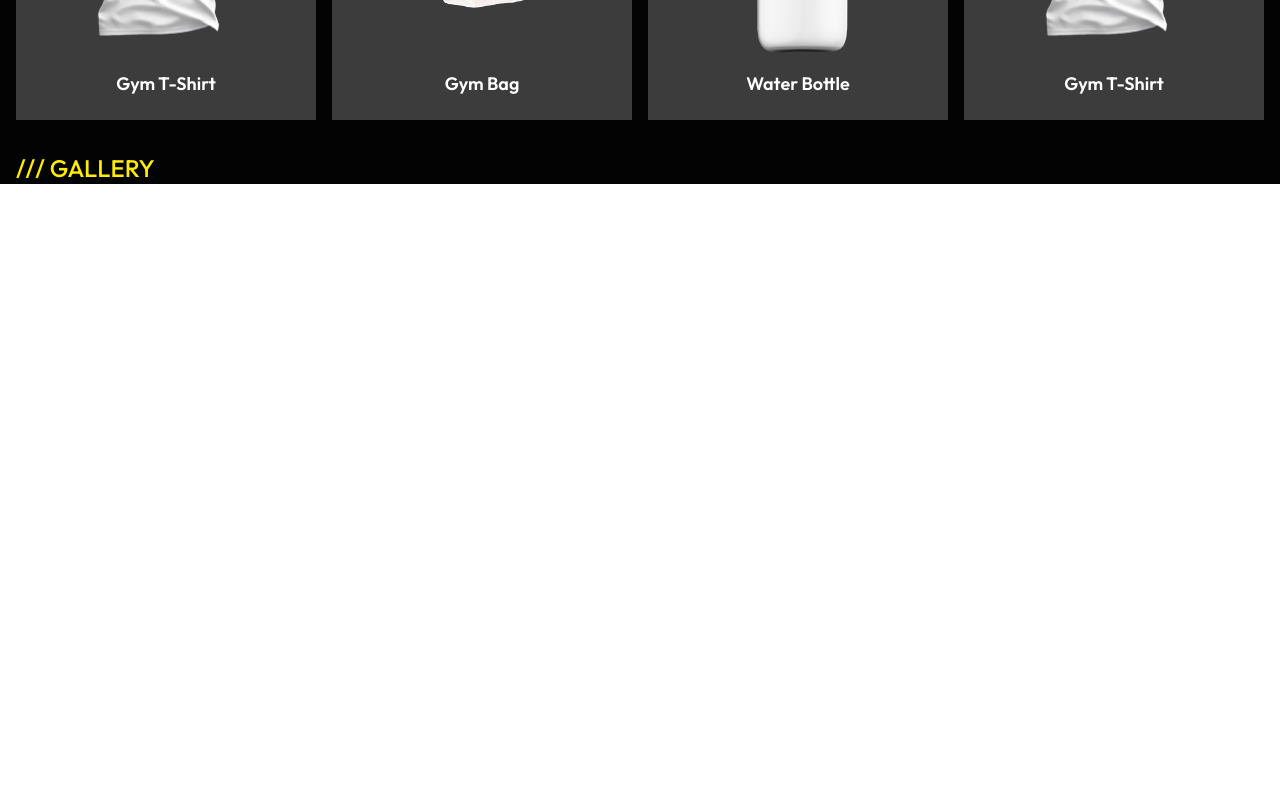
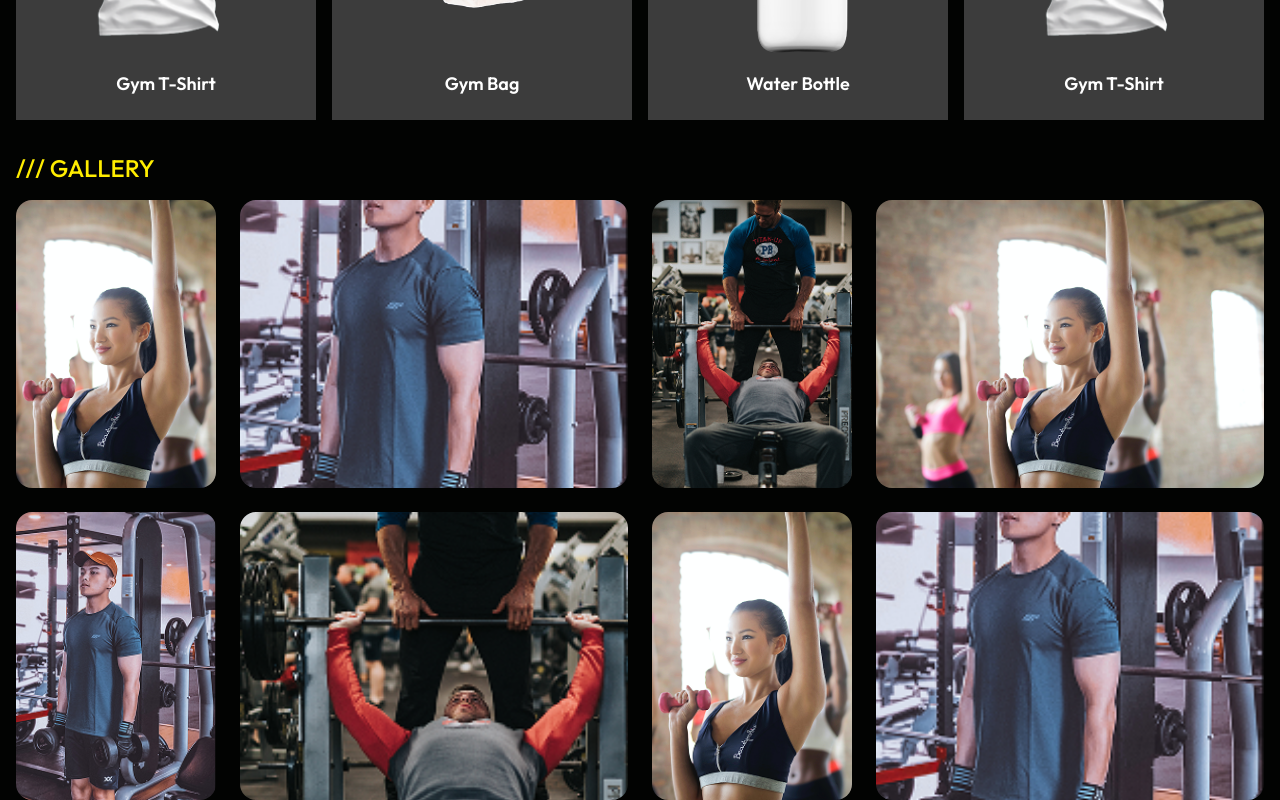
Before and after one commit to developersumit01/gym, a React (Vite) app: page / in a window 1280 px wide. Shown: the part 1516-2316 px from the top of the page. Before the commit the page ends 1716 px from the top, so only its background shows below. Built offline with nearby package versions, Linux system fonts and the light colour scheme.

Commit message:
Gallery section complete

```diff
--- a/src/App.tsx
+++ b/src/App.tsx
@@ -2,9 +2,11 @@ import { BrowserRouter, Route, Routes } from "react-router-dom";
 import AppRoute from "./route";
 import { WorkoutProgramsProvider } from "./contexts/workoutPrograms.context";
 import { ProductsProvider } from "./contexts/product.context";
+import { GallaryContextProvider } from "./contexts/gallery.context";
 const App = () => {
    return (
       <>
+         <GallaryContextProvider>
             <WorkoutProgramsProvider>
                <ProductsProvider>
                   <BrowserRouter>
@@ -14,6 +16,7 @@ const App = () => {
                   </BrowserRouter>
                </ProductsProvider>
             </WorkoutProgramsProvider>
+         </GallaryContextProvider>
       </>
    )
 }
--- a/src/contexts/gallery.context.tsx
+++ b/src/contexts/gallery.context.tsx
@@ -0,0 +1,17 @@
+import React, { createContext, useState } from "react";
+import Gallary1 from "../assets/images/gallery/gallery1.png";
+import Gallary2 from "../assets/images/gallery/gallery2.png";
+import Gallary3 from "../assets/images/gallery/gallery3.png";
+interface GallaryContextProps {
+   children: React.ReactNode;
+}
+export const GallaryContext = createContext('' as any);
+export const GallaryContextProvider: React.FC<GallaryContextProps> = ({ children }) => {
+   const [ value, setValue ] = useState([Gallary1, Gallary2, Gallary3,Gallary1, Gallary2, Gallary3,Gallary1,Gallary2]);
+   // const [ value, setValue ] = useState([Gallary1, Gallary2, Gallary3,Gallary1]);
+   return (
+      <GallaryContext.Provider value={[ value, setValue ]}>
+         {children}
+      </GallaryContext.Provider>
+   )
+}
--- a/src/pages/home.tsx
+++ b/src/pages/home.tsx
@@ -1,6 +1,6 @@
 import HeroSectionImage from "../assets/images/heroSectionImage.png";
 import Button from "../components/button";
-import { useContext } from "react";
+import { useContext, useState } from "react";
 import { WorkoutProgramsContext } from "../contexts/workoutPrograms.context";
 import { Swiper, SwiperSlide } from "swiper/react";
 import "swiper/swiper-bundle.css";
@@ -8,9 +8,12 @@ import { Navigation } from "swiper/modules";
 import WorkoutProgramCard from "../components/workoutProgramCard";
 import { ProductsContext } from "../contexts/product.context";
 import ProductCard from "../components/productCard";
+import { GallaryContext } from "../contexts/gallery.context";
 const Home = () => {
+   const [galleryOrder, setGalleryOrder] = useState<number>(0);
    const [ workoutPrograms ] = useContext(WorkoutProgramsContext);
    const [ products ] = useContext(ProductsContext);
+   const [ gallery ] = useContext(GallaryContext);
    return (
       <>
          <main className="flex flex-col items-center md:justify-center justify-start bg-background text-text md:px-4">
@@ -115,7 +118,17 @@ const Home = () => {
          <section className="bg-background text-text md:px-4 pt-8">
             <div className="bg-background text-center text-text max-w-layout mx-auto">
                <div className="text-2xl font-medium text-primary ml-4 md:ml-0 mb-4 text-start">/// GALLERY</div>
-
+               {/* 440px is mini tab width for gallery */}
+               <div className={`grid grid-cols-1 md:grid-cols-[200px_1fr] lg:grid-cols-[200px_1fr_200px] xl:grid-cols-[200px_1fr_200px_1fr] gap-6 px-4 md:px-0`}>
+                  {gallery&&gallery.map((image:string)=>{
+                  return (
+                     <img
+                        src={image}
+                        className="object-cover w-full h-48 md:h-72 rounded-2xl"
+                     />
+                  );
+               })}
+               </div>
             </div>
 
          </section>
```
Lines whose indentation alone changed are shown as unchanged.
